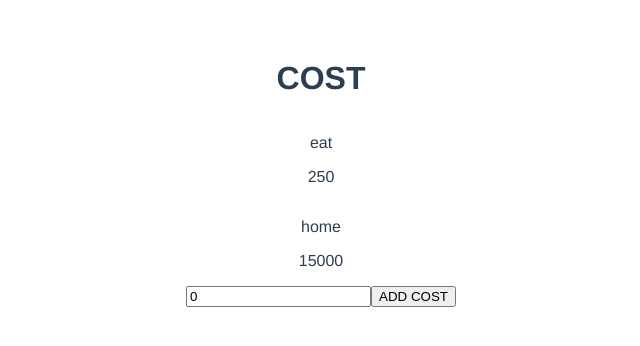
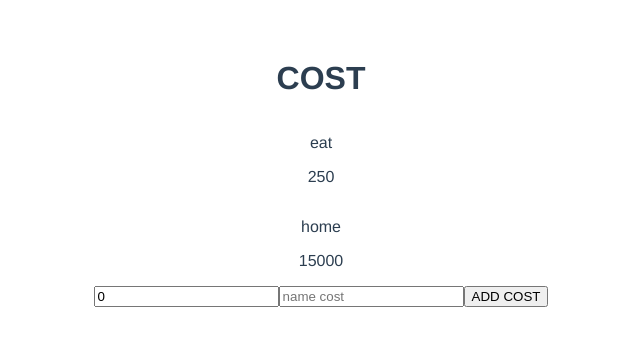
Before and after one commit to martynov-a-d/cost_accaunting_vue, a Vue app: page / in a window 1280 px wide. Shown: the top 346 px of the page, without its empty margins (319-959 px from the left). Built offline with nearby package versions, Linux system fonts and the light colour scheme.

Commit message:
Add logic for add new cost

```diff
--- a/src/components/DisplayCost.vue
+++ b/src/components/DisplayCost.vue
@@ -9,8 +9,12 @@
                 <p>{{ elem.price }}</p>
             </div>
         </div>
-        <input type="text" v-model="this.newCost.price">
-        <button v-on:click="costAdder">ADD COST</button>
+        <!-- Add new cost component -->
+        <div>
+            <input type="text" v-model.number="newCost.price">
+            <input type="text" v-model="newCost.name" placeholder="name cost">
+            <button v-on:click="costAdder(newCost)">ADD COST</button>
+        </div>
     </div>
 
 </template>
@@ -34,16 +38,22 @@ export default {
                 },
             ],
             newCost: {
-                id: '',
-                name: '',
+                id: "",
+                name: "",
                 price: 0,
             }
         }
     },
     methods: {
         costAdder() {
-            console.log('')
+            console.log(this.newCost.price)
+            this.newCost = { id: this.costList.length + 1, name: this.newCost.name, price: this.newCost.price }
+            this.costList = [...this.costList, this.newCost]
+            this.costCleaner()
         },
+        costCleaner() {
+            this.newCost = { id: "", name: "", price: 0 }
+        }
     }
 }
 
```
